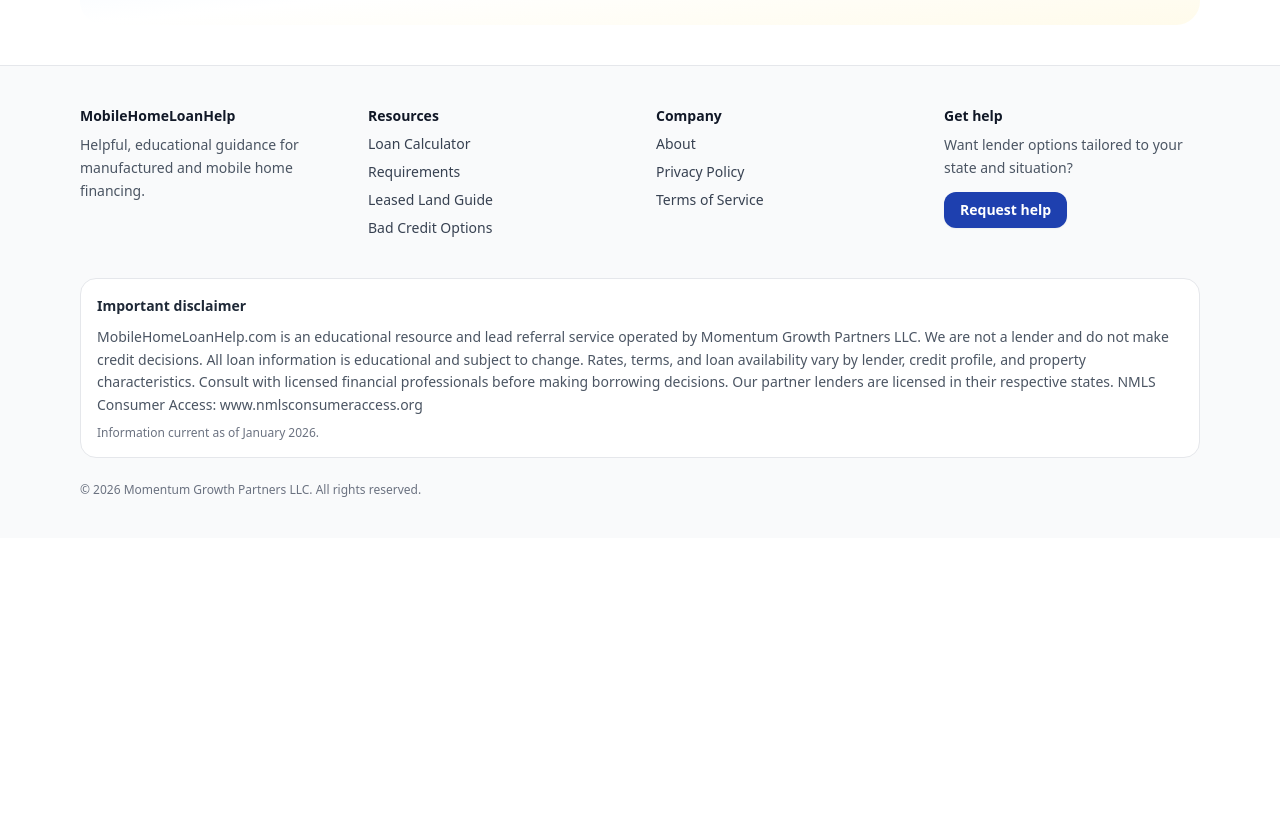
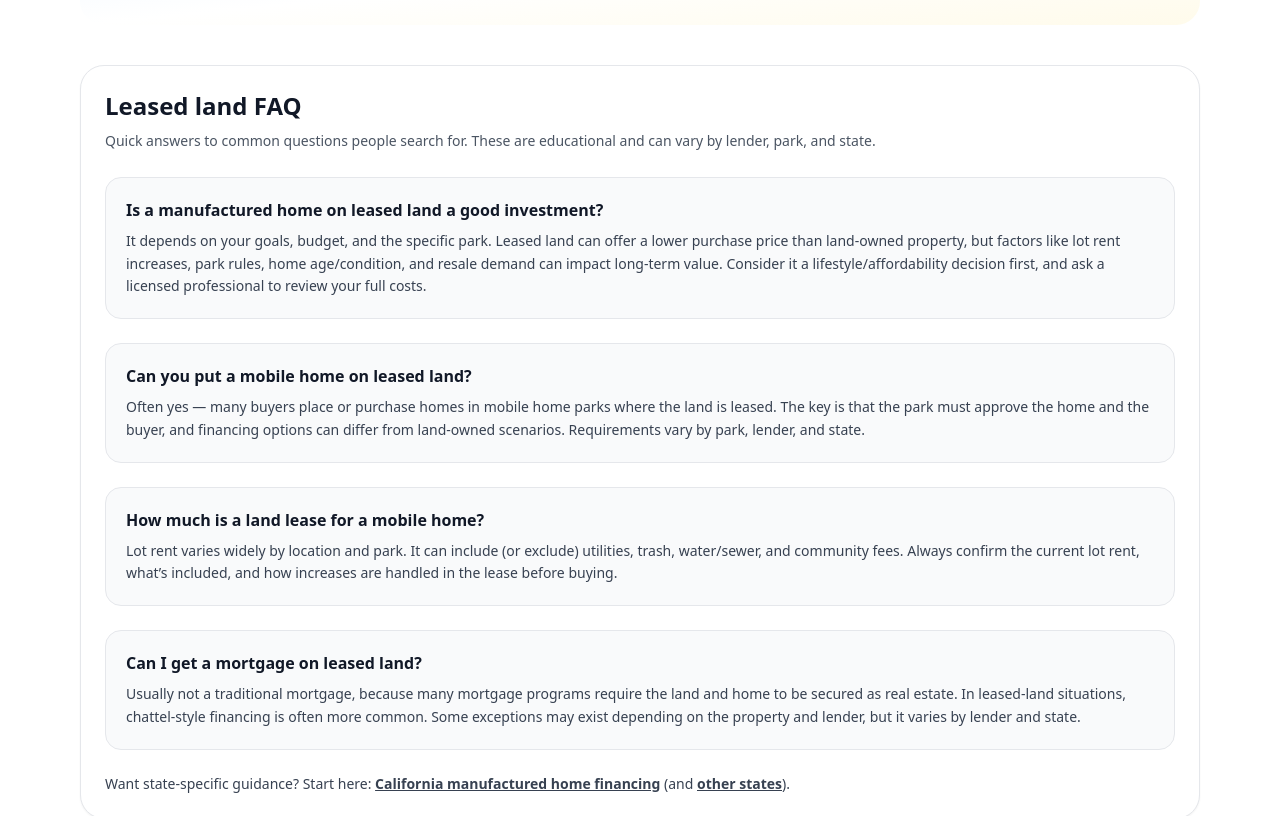
Before and after one commit to PresidentHadley/mobile-home-loan-help, a Next.js app: page /leased-land in a window 1280 px wide. Shown: the part 787-1603 px from the top of the page. Before the commit the page ends 1325 px from the top, so only its background shows below. Built offline with nearby package versions, Linux system fonts and the light colour scheme; no server answers.

Commit message:
Add leased-land FAQs and schema (incl. California)
Add explicit Q&A blocks targeting common leased-land queries and include FAQPage JSON-LD on /leased-land and /states/california to improve search and AI extractability.

```diff
--- a/app/leased-land/page.tsx
+++ b/app/leased-land/page.tsx
@@ -1,4 +1,5 @@
 import type { Metadata } from "next";
+import Link from "next/link";
 import { CTAButton } from "@/components/CTAButton";
 
 export const metadata: Metadata = {
@@ -9,6 +10,42 @@
 };
 
 export default function LeasedLandPage() {
+  const faq = [
+    {
+      question: "Is a manufactured home on leased land a good investment?",
+      answer:
+        "It depends on your goals, budget, and the specific park. Leased land can offer a lower purchase price than land-owned property, but factors like lot rent increases, park rules, home age/condition, and resale demand can impact long-term value. Consider it a lifestyle/affordability decision first, and ask a licensed professional to review your full costs."
+    },
+    {
+      question: "Can you put a mobile home on leased land?",
+      answer:
+        "Often yes — many buyers place or purchase homes in mobile home parks where the land is leased. The key is that the park must approve the home and the buyer, and financing options can differ from land-owned scenarios. Requirements vary by park, lender, and state."
+    },
+    {
+      question: "How much is a land lease for a mobile home?",
+      answer:
+        "Lot rent varies widely by location and park. It can include (or exclude) utilities, trash, water/sewer, and community fees. Always confirm the current lot rent, what’s included, and how increases are handled in the lease before buying."
+    },
+    {
+      question: "Can I get a mortgage on leased land?",
+      answer:
+        "Usually not a traditional mortgage, because many mortgage programs require the land and home to be secured as real estate. In leased-land situations, chattel-style financing is often more common. Some exceptions may exist depending on the property and lender, but it varies by lender and state."
+    }
+  ] as const;
+
+  const faqJsonLd = {
+    "@context": "https://schema.org",
+    "@type": "FAQPage",
+    mainEntity: faq.map((item) => ({
+      "@type": "Question",
+      name: item.question,
+      acceptedAnswer: {
+        "@type": "Answer",
+        text: item.answer
+      }
+    }))
+  };
+
   return (
     <div className="space-y-10">
       <div>
@@ -80,6 +117,41 @@
           <CTAButton href="/get-help">Connect with a specialist</CTAButton>
         </div>
       </section>
+
+      <section className="rounded-3xl border border-gray-200 bg-white p-6 shadow-sm">
+        <h2 className="text-2xl font-bold text-gray-900">Leased land FAQ</h2>
+        <p className="mt-2 text-sm leading-relaxed text-gray-600">
+          Quick answers to common questions people search for. These are educational and can vary by lender, park, and
+          state.
+        </p>
+
+        <div className="mt-6 space-y-6">
+          {faq.map((item) => (
+            <div key={item.question} className="rounded-2xl border border-gray-200 bg-gray-50 p-5">
+              <h3 className="text-base font-bold text-gray-900">{item.question}</h3>
+              <p className="mt-2 text-sm leading-relaxed text-gray-700">{item.answer}</p>
+            </div>
+          ))}
+        </div>
+
+        <div className="mt-6 text-sm text-gray-700">
+          Want state-specific guidance? Start here:{" "}
+          <Link className="font-semibold underline" href="/states/california">
+            California manufactured home financing
+          </Link>{" "}
+          (and{" "}
+          <Link className="font-semibold underline" href="/states">
+            other states
+          </Link>
+          ).
+        </div>
+      </section>
+
+      <script
+        type="application/ld+json"
+        // eslint-disable-next-line react/no-danger
+        dangerouslySetInnerHTML={{ __html: JSON.stringify(faqJsonLd) }}
+      />
     </div>
   );
 }
--- a/app/states/[slug]/page.tsx
+++ b/app/states/[slug]/page.tsx
@@ -46,6 +46,46 @@
 export default function StateLandingPage({ params }: Props) {
   const state = getStateLandingBySlug(params.slug);
   if (!state) return notFound();
+
+  const isCalifornia = state.slug === "california";
+
+  const caFaq = [
+    {
+      question: "Can I get a loan for a mobile home on leased land in California?",
+      answer:
+        "Often yes, but it’s usually not a traditional mortgage because the land is leased. In-park/leased-land purchases commonly use chattel-style financing or other specialized manufactured home programs. Availability and requirements vary by lender, park, and borrower profile."
+    },
+    {
+      question: "Can I get a mortgage on leased land in California?",
+      answer:
+        "Usually not a standard mortgage, since many mortgage programs require the land and home to be secured as real estate. In leased-land situations, lenders more commonly use personal-property style loans. Some exceptions may exist depending on the property and lender, but it varies."
+    },
+    {
+      question: "How much is lot rent (land lease) in California mobile home parks?",
+      answer:
+        "It varies widely by city and park. Before buying, confirm the current lot rent, what’s included (utilities/fees), and how increases are handled in the park lease. Lot rent is a key part of affordability alongside the loan payment."
+    },
+    {
+      question: "Is a manufactured home in a California park a good investment?",
+      answer:
+        "It depends. Many buyers choose parks for affordability and lifestyle, but lot rent increases, park rules, home condition, and local demand can affect long-term value. Treat it as a full-cost decision (home payment + lot rent + utilities/fees), and consult licensed professionals for your specific scenario."
+    }
+  ] as const;
+
+  const caFaqJsonLd = isCalifornia
+    ? {
+        "@context": "https://schema.org",
+        "@type": "FAQPage",
+        mainEntity: caFaq.map((item) => ({
+          "@type": "Question",
+          name: item.question,
+          acceptedAnswer: {
+            "@type": "Answer",
+            text: item.answer
+          }
+        }))
+      }
+    : null;
 
   return (
     <div className="space-y-10">
@@ -148,6 +188,34 @@
               income, bank statements, and home/land details — but exact requirements vary by lender.
             </p>
           </SectionCard>
+
+          {isCalifornia ? (
+            <SectionCard title="California park / leased-land FAQ">
+              <p className="text-gray-600">
+                These are common questions people search for when looking for <span className="font-semibold text-gray-800">mobile home loans in California parks</span>.
+                Answers are educational and vary by lender and park.
+              </p>
+              <div className="mt-3 space-y-4">
+                {caFaq.map((item) => (
+                  <div key={item.question} className="rounded-2xl border border-gray-200 bg-gray-50 p-5">
+                    <h3 className="text-base font-bold text-gray-900">{item.question}</h3>
+                    <p className="mt-2 text-sm leading-relaxed text-gray-700">{item.answer}</p>
+                  </div>
+                ))}
+              </div>
+              <p className="mt-4 text-sm text-gray-700">
+                Want help narrowing options?{" "}
+                <Link className="font-semibold underline" href="#get-help">
+                  Request help in California
+                </Link>{" "}
+                or read our{" "}
+                <Link className="font-semibold underline" href="/leased-land">
+                  leased land guide
+                </Link>
+                .
+              </p>
+            </SectionCard>
+          ) : null}
         </div>
 
         <div id="get-help" className="rounded-3xl bg-gradient-to-br from-blue-50 via-white to-amber-50 p-6">
@@ -169,6 +237,14 @@
       <div className="rounded-2xl border border-gray-200 bg-gray-50 p-5 text-sm text-gray-700">
         Looking for another state? Visit <Link className="font-semibold underline" href="/states">Browse by State</Link>.
       </div>
+
+      {caFaqJsonLd ? (
+        <script
+          type="application/ld+json"
+          // eslint-disable-next-line react/no-danger
+          dangerouslySetInnerHTML={{ __html: JSON.stringify(caFaqJsonLd) }}
+        />
+      ) : null}
     </div>
   );
 }
```
